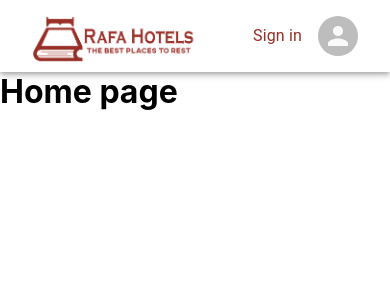
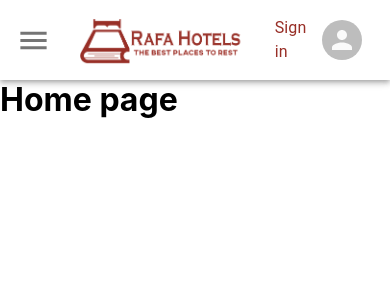
Before and after one commit to FieraNumero1/Hotels-Rafa, a React (Create React App) app: page / in a window 390 px wide. Shown: the top 300 px of the page. Built offline with nearby package versions, Linux system fonts and the light colour scheme.

Commit message:
💄 header responsive completed

```diff
--- a/src/components/Header.js
+++ b/src/components/Header.js
@@ -1,26 +1,91 @@
-import { AppBar, Avatar, InputBase, makeStyles, Toolbar, Typography } from '@material-ui/core'
-import React, { useState } from 'react'
+import { AppBar, Avatar, List, ListItem, IconButton, InputBase, makeStyles, Toolbar, Typography, Link } from '@material-ui/core'
+import React, { useState, useEffect } from 'react'
 import logo from '../issest/img/logo.PNG'
 import SearchIcon from '@material-ui/icons/Search'
+import MenuIcon from '@material-ui/icons/Menu'
+import Drawer from '@material-ui/core/Drawer';
+
 
 const Header = () => {
 
-    const [mobileView, setMobileView] = useState(false);
+    const [mobileView, setMobileView] = useState(true);
+    const [draweropen, setDraweropen] = useState(false);
     const classes = useStyle();
-    const displayMobile = () => { }
+
+    useEffect(() => {
+        const responsiveness = () =>
+            window.innerWidth < 900 ? setMobileView(true) : setMobileView(false);
+        responsiveness();
+        window.addEventListener("resize", () => responsiveness());
+    }, []);
+
+    const displayMobile = () => {
+        const handleDrawerOpen = () => {
+            setDraweropen(true);
+        };
+
+        const handleDrawerClose = () => {
+            setDraweropen(false);
+        };
+
+        const headersData = ["Mi cuenta", "Habitaciones de lujo", "Cerrar sesión"];
+
+        const getDrawerChoices = () => {
+            return headersData.map((data) => {
+                return (
+                    <List>
+                        <ListItem>{data}</ListItem>
+                    </List>
+                );
+            });
+        };
+        return (
+            <Toolbar className={classes.toolbar}>
+                <IconButton
+                    {...{
+                        edge: "start",
+                        color: "#ccc",
+                        "aria-label": "menu",
+                        "aria-haspopup": "true", //notifica a los usuarios con dificultades visuales, de que este elemento tiene un menu desplegable
+                        onClick: handleDrawerOpen,
+                    }}
+                >
+                    <MenuIcon fontSize='large' />
+                </IconButton>
+                <Drawer
+                    {...{
+                        anchor: "left",
+                        open: draweropen,
+                        onClose: handleDrawerClose,
+                    }}
+                >
+                    <div>{getDrawerChoices()}</div>
+                </Drawer>
+                <Link to='/'>
+                    <img src={logo} className={classes.logo} alt='logo' />
+                </Link>
+                <div className={classes.right}>
+                    <Typography>Sign in</Typography>
+                    <Avatar className={classes.avatar} />
+                </div>
+            </Toolbar>
+        );
+    };
+
+
     const displayDesktop = () => {
         return (
             <Toolbar className={classes.toolbar}>
                 <img src={logo} className={classes.logo} />
                 <div className={classes.center}>
                     <InputBase fullwidth placeholder="Buscar ..." inputProps={{ className: classes.input }} />
-                    <SearchIcon style={{ color: '#982F27', paddingRight: '5px'}} />
+                    <SearchIcon style={{ color: '#982F27', paddingRight: '5px' }} />
                 </div>
                 <div className={classes.right}>
-                    <Typography style={{ color: '#982F27'}}>
+                    <Typography style={{ color: '#982F27' }}>
                         Sign in
                     </Typography>
-                    <Avatar className={classes.avatar}/>
+                    <Avatar className={classes.avatar} />
                 </div>
             </Toolbar>
         )
@@ -39,7 +104,7 @@ const useStyle = makeStyles((styles) => ({
         top: 0,
         backgroundColor: "white",
         zIndex: 99,
-      width: "100vw",
+        width: "100%",
     },
     toolbar: {
         display: "flex",
```
Lines whose indentation alone changed are shown as unchanged.
